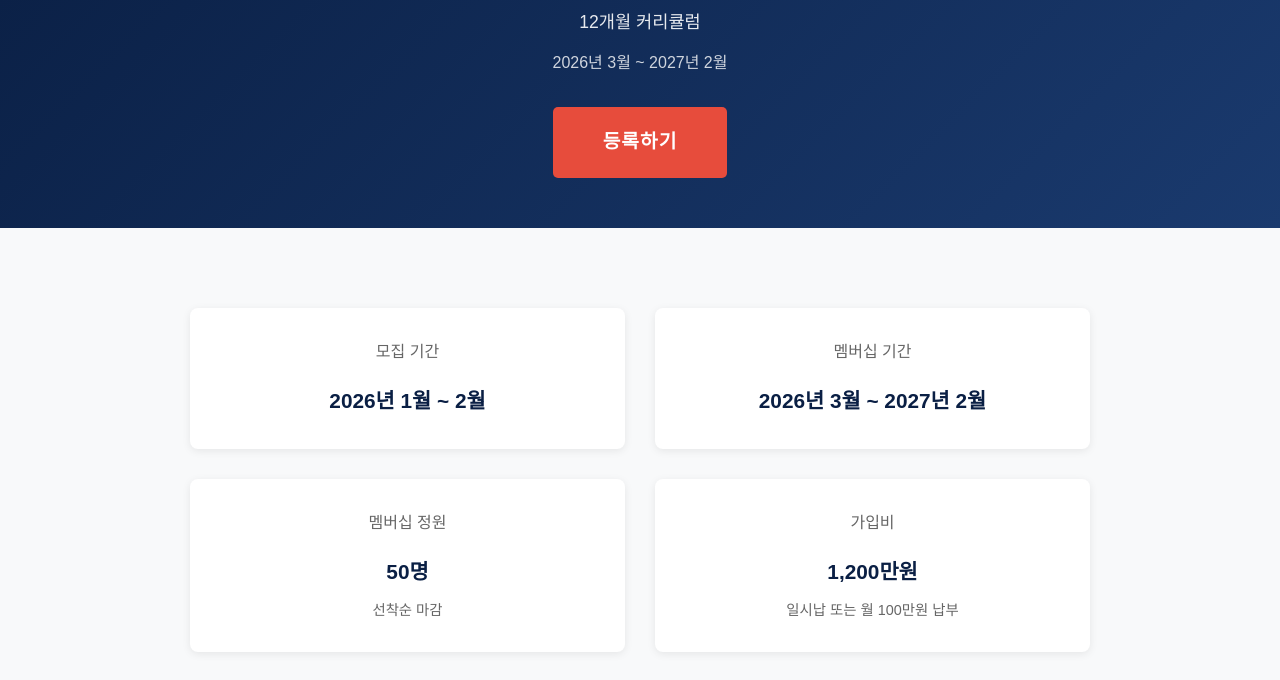
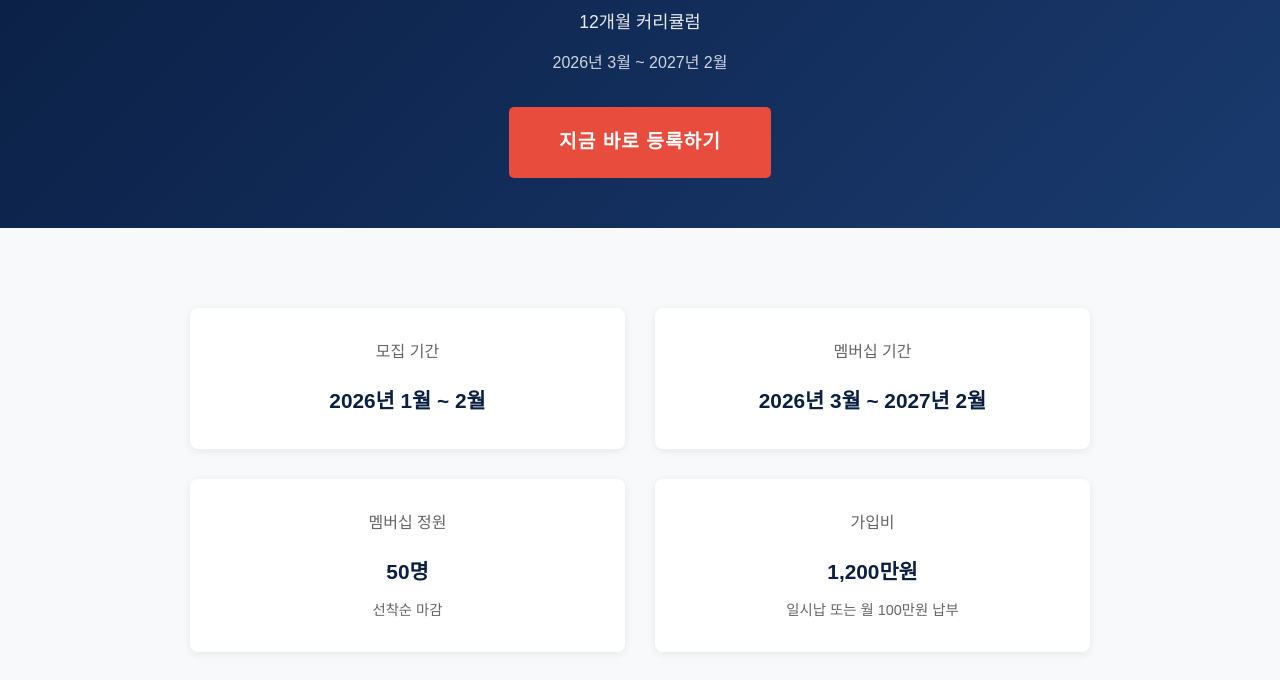
Before and after one commit to parksol1204/AXclub, a plain HTML site: page index.html in a window 1280 px wide. Shown: the part 120-800 px from the top of the page. Drawn offline with Linux system fonts and the light colour scheme.

Commit message:
Update button text

```diff
--- a/index.html
+++ b/index.html
@@ -409,7 +409,7 @@
             <p class="subtitle">12개월 커리큘럼</p>
             <p class="period">2026년 3월 ~ 2027년 2월</p>
             <div class="register-section">
-                <a href="#" class="register-button">등록하기</a>
+                <a href="#" class="register-button">지금 바로 등록하기</a>
             </div>
         </div>
     </div>
@@ -951,7 +951,7 @@
     <div class="section" style="background: white;">
         <div class="container">
             <div class="register-section">
-                <a href="#" class="register-button">등록하기</a>
+                <a href="#" class="register-button">지금 바로 등록하기</a>
             </div>
         </div>
     </div>
```
